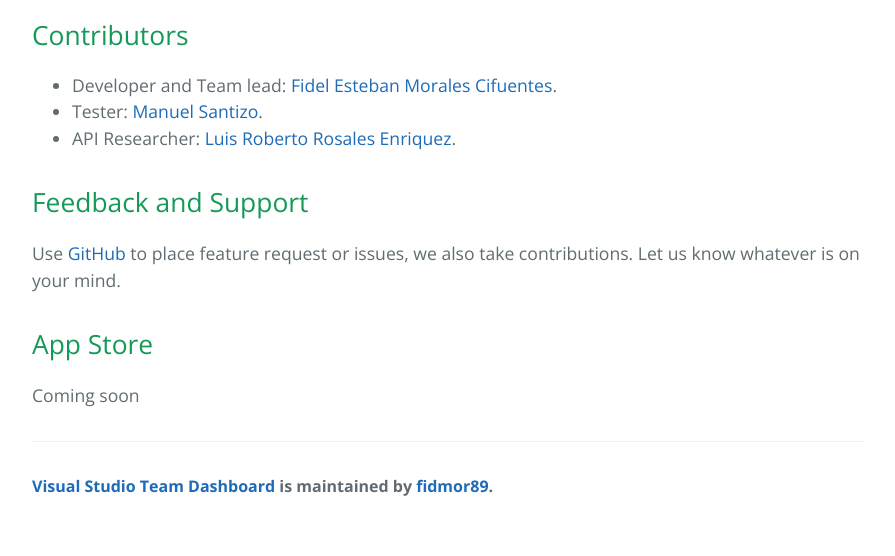
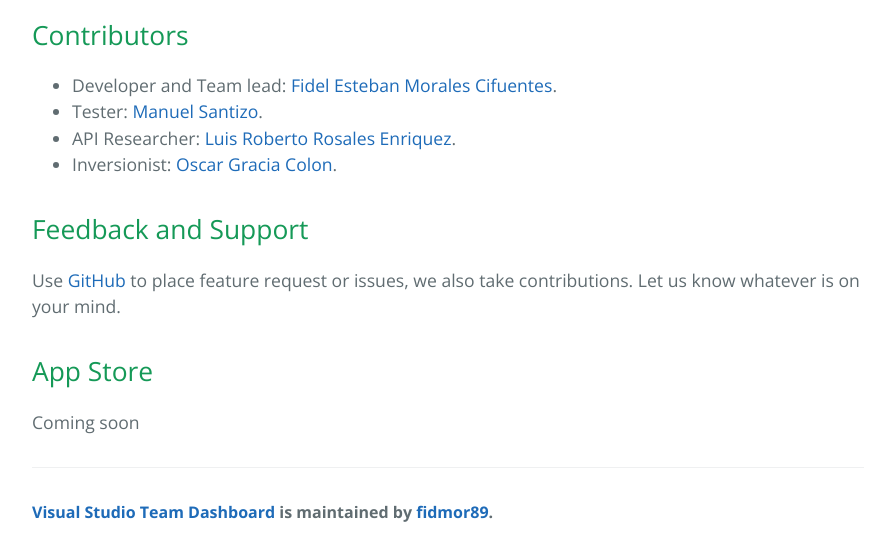
Before and after one commit to fidmor89/TeamDashboard, a plain HTML site: page index.html in a window 1280 px wide. Shown: the part 5076-5632 px from the top of the page, without its empty margins (192-1087 px from the left). Before the commit the page ends 5606 px from the top, so only its background shows below. Drawn offline with nearby package versions, Linux system fonts and the light colour scheme.

Commit message:
Update index.html
Adding Oscar Garcia in the contributor section

```diff
--- a/index.html
+++ b/index.html
@@ -64,6 +64,7 @@
 <li>Developer and Team lead: <a href="https://github.com/fidmor89">Fidel Esteban Morales Cifuentes</a>.</li>
 <li>Tester: <a href="https://github.com/Manu1217">Manuel Santizo</a>.</li>
 <li>API Researcher: <a href="https://github.com/chirislash">Luis Roberto Rosales Enriquez</a>.</li>
+<li>Inversionist: <a href="https://github.com/oscargarciacolon">Oscar Gracia Colon</a>.</li>
 </ul>
 
 
```
